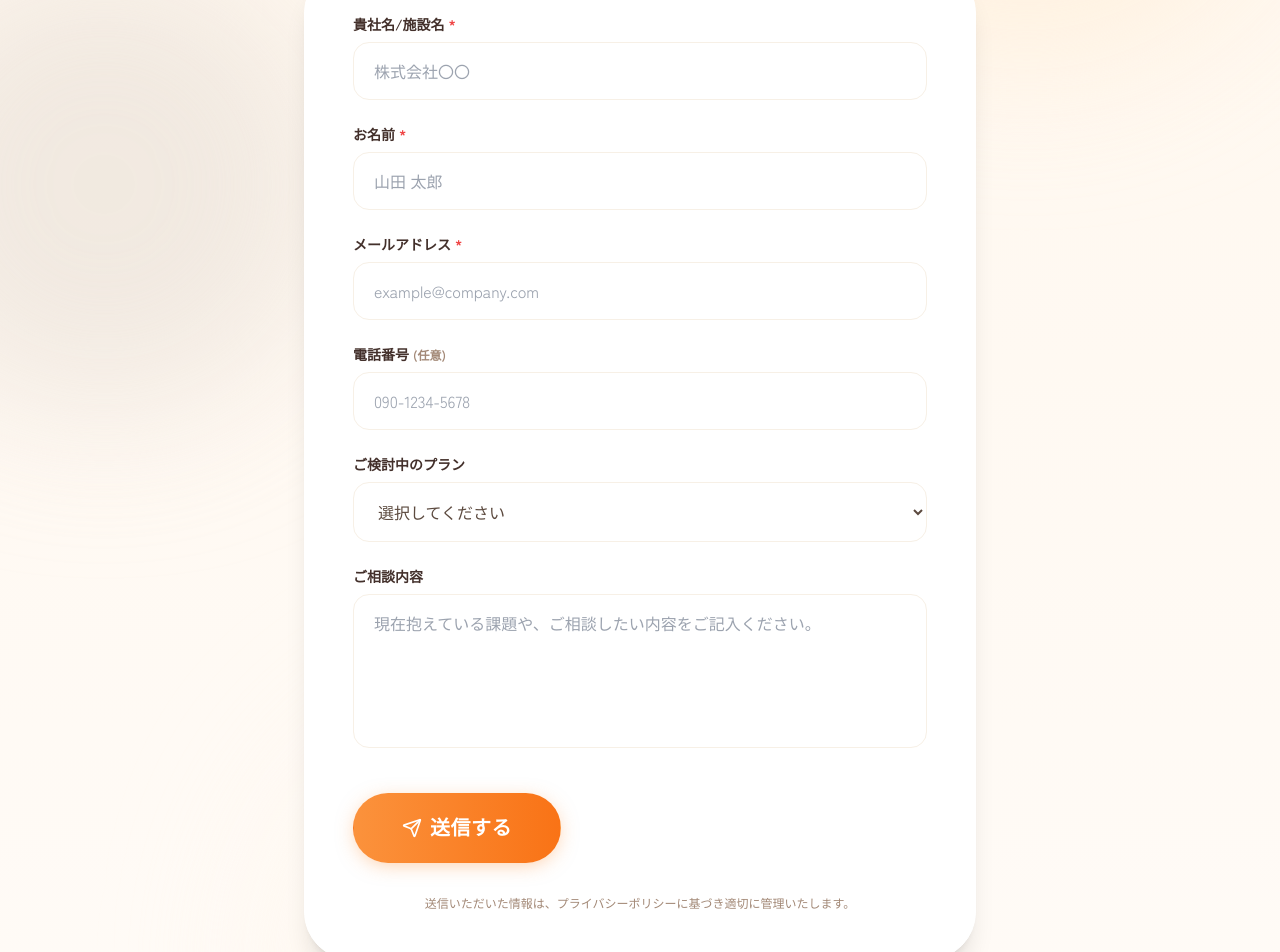
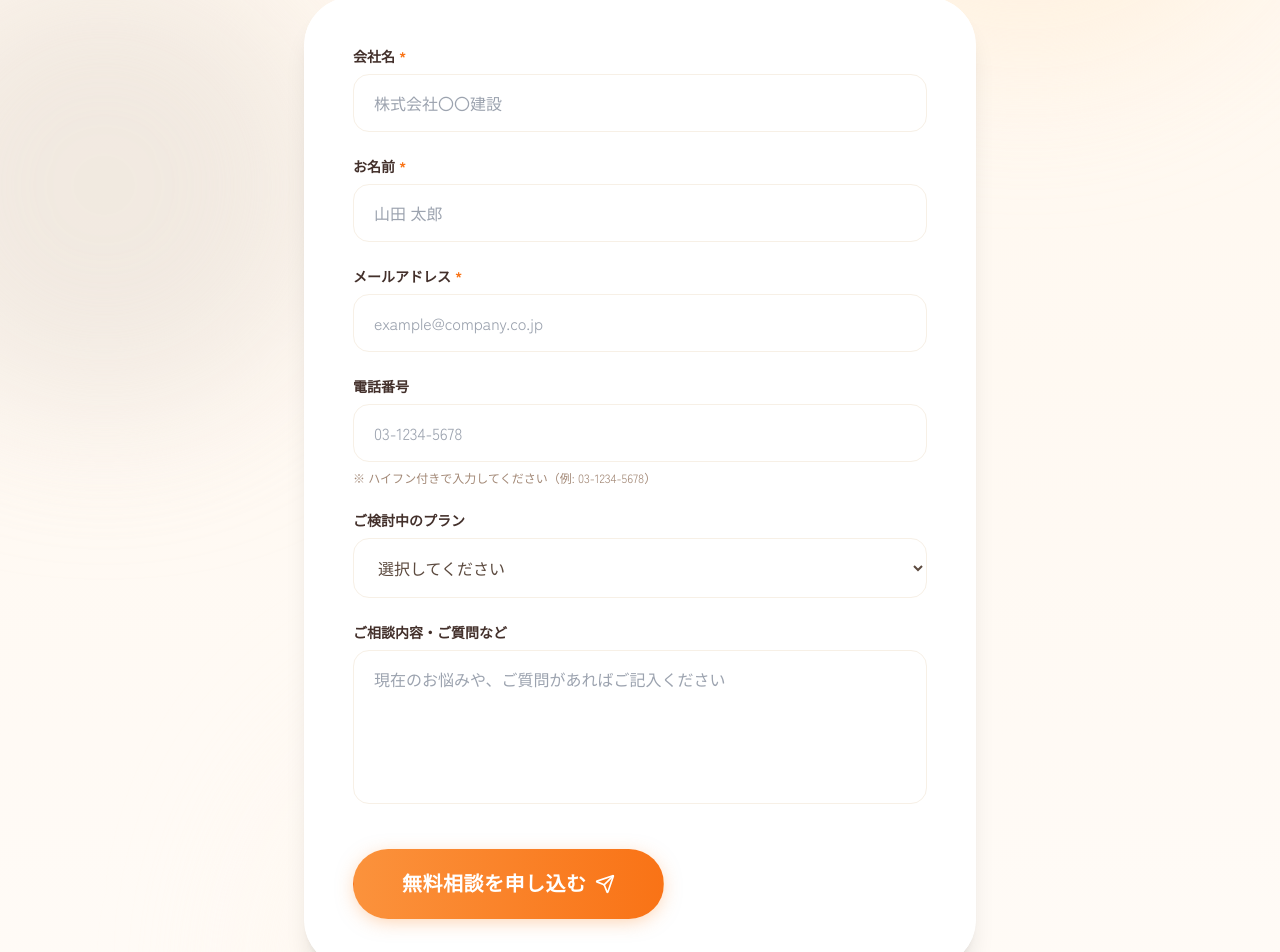
Before and after one commit to shunsuke-tnk/ai-komon-lp, a React (Vite) app: page /contact in a window 1280 px wide. Shown: the part 379-1331 px from the top of the page. Built offline with nearby package versions, Linux system fonts and the light colour scheme; a web font is replaced by a local one.

Commit message:
申し込みフォーム

```diff
--- a/pages/ContactPage.tsx
+++ b/pages/ContactPage.tsx
@@ -109,8 +109,9 @@ const ContactPage: React.FC = () => {
       <Section background="cream" decoration className="pt-36 pb-24 lg:pt-48 lg:pb-36">
         <div className="max-w-2xl mx-auto">
           <div className="text-center mb-12">
+            <span className="text-primary-500 font-bold tracking-widest text-sm uppercase mb-3 block">CONTACT</span>
             <h1 className="text-3xl md:text-4xl font-bold text-text-heading mb-4 font-rounded">
-              無料相談に申し込む
+              無料AI活用診断
             </h1>
             <p className="text-text-body">
               以下のフォームにご記入ください。<br />
@@ -129,7 +130,7 @@ const ContactPage: React.FC = () => {
               {/* Company Name */}
               <div>
                 <label htmlFor="companyName" className="block text-sm font-bold text-text-heading mb-2">
-                  貴社名/施設名 <span className="text-red-500">*</span>
+                  会社名 <span className="text-primary-500">*</span>
                 </label>
                 <input
                   type="text"
@@ -139,14 +140,14 @@ const ContactPage: React.FC = () => {
                   value={formData.companyName}
                   onChange={handleChange}
                   className="w-full px-5 py-4 rounded-2xl border border-base-200 focus:border-primary-300 focus:ring-4 focus:ring-primary-100 transition-all outline-none text-text-body"
-                  placeholder="株式会社〇〇"
+                  placeholder="株式会社〇〇建設"
                 />
               </div>
 
               {/* Name */}
               <div>
                 <label htmlFor="name" className="block text-sm font-bold text-text-heading mb-2">
-                  お名前 <span className="text-red-500">*</span>
+                  お名前 <span className="text-primary-500">*</span>
                 </label>
                 <input
                   type="text"
@@ -163,7 +164,7 @@ const ContactPage: React.FC = () => {
               {/* Email */}
               <div>
                 <label htmlFor="email" className="block text-sm font-bold text-text-heading mb-2">
-                  メールアドレス <span className="text-red-500">*</span>
+                  メールアドレス <span className="text-primary-500">*</span>
                 </label>
                 <input
                   type="email"
@@ -173,14 +174,14 @@ const ContactPage: React.FC = () => {
                   value={formData.email}
                   onChange={handleChange}
                   className="w-full px-5 py-4 rounded-2xl border border-base-200 focus:border-primary-300 focus:ring-4 focus:ring-primary-100 transition-all outline-none text-text-body"
-                  placeholder="example@company.com"
+                  placeholder="example@company.co.jp"
                 />
               </div>
 
               {/* Phone */}
               <div>
                 <label htmlFor="phone" className="block text-sm font-bold text-text-heading mb-2">
-                  電話番号 <span className="text-text-muted text-xs">(任意)</span>
+                  電話番号
                 </label>
                 <input
                   type="tel"
@@ -189,8 +190,9 @@ const ContactPage: React.FC = () => {
                   value={formData.phone}
                   onChange={handleChange}
                   className="w-full px-5 py-4 rounded-2xl border border-base-200 focus:border-primary-300 focus:ring-4 focus:ring-primary-100 transition-all outline-none text-text-body"
-                  placeholder="090-1234-5678"
+                  placeholder="03-1234-5678"
                 />
+                <p className="text-xs text-text-muted mt-2">※ ハイフン付きで入力してください（例: 03-1234-5678）</p>
               </div>
 
               {/* Plan */}
@@ -208,7 +210,7 @@ const ContactPage: React.FC = () => {
                   <option value="">選択してください</option>
                   <option value="banso">伴走プラン（10万円/月）</option>
                   <option value="jiso">自走プラン（30万円/月）</option>
-                  <option value="agent">エージェント開発（50万円/月）</option>
+                  <option value="kaihatsu">開発プラン（50万円/月）</option>
                   <option value="undecided">まだ決めていない</option>
                 </select>
               </div>
@@ -216,7 +218,7 @@ const ContactPage: React.FC = () => {
               {/* Message */}
               <div>
                 <label htmlFor="message" className="block text-sm font-bold text-text-heading mb-2">
-                  ご相談内容
+                  ご相談内容・ご質問など
                 </label>
                 <textarea
                   id="message"
@@ -225,7 +227,7 @@ const ContactPage: React.FC = () => {
                   value={formData.message}
                   onChange={handleChange}
                   className="w-full px-5 py-4 rounded-2xl border border-base-200 focus:border-primary-300 focus:ring-4 focus:ring-primary-100 transition-all outline-none text-text-body resize-none"
-                  placeholder="現在抱えている課題や、ご相談したい内容をご記入ください。"
+                  placeholder="現在のお悩みや、ご質問があればご記入ください"
                 />
               </div>
 
@@ -245,16 +247,13 @@ const ContactPage: React.FC = () => {
                     </>
                   ) : (
                     <>
-                      <Send className="w-5 h-5 mr-2" />
-                      送信する
+                      無料相談を申し込む
+                      <Send className="w-5 h-5 ml-2" />
                     </>
                   )}
                 </Button>
               </div>
 
-              <p className="text-xs text-text-muted text-center pt-2">
-                送信いただいた情報は、プライバシーポリシーに基づき適切に管理いたします。
-              </p>
             </div>
           </form>
         </div>
```
